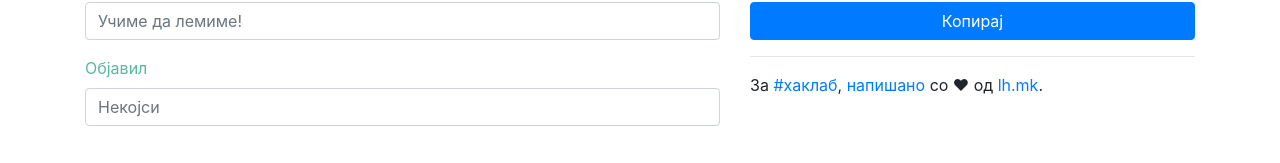
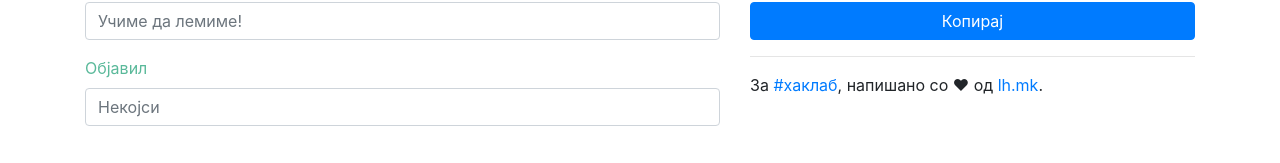
Before and after one commit to lubeskih/publish, a React (Create React App) app: page / in a window 1280 px wide. Shown: the part 286-449 px from the top of the page. Built offline with nearby package versions, Linux system fonts and the light colour scheme.

Commit message:
adds links

```diff
--- a/src/Layout.tsx
+++ b/src/Layout.tsx
@@ -35,7 +35,7 @@
 
             <div className="infoPanel">
               <hr />
-              <p>За <a href="http://blog.spodeli.org">#хаклаб</a>, <a href="">напишано</a> со &#10084;  од <a href="https://lh.mk">lh.mk</a>.</p>
+              <p>За <a href="http://blog.spodeli.org">#хаклаб</a>, напишано со &#10084;  од <a href="https://lh.mk">lh.mk</a>.</p>
             </div>
           </div>
         </div>
```
Also changed, not shown: public/index.html (+1 -1 lines).
